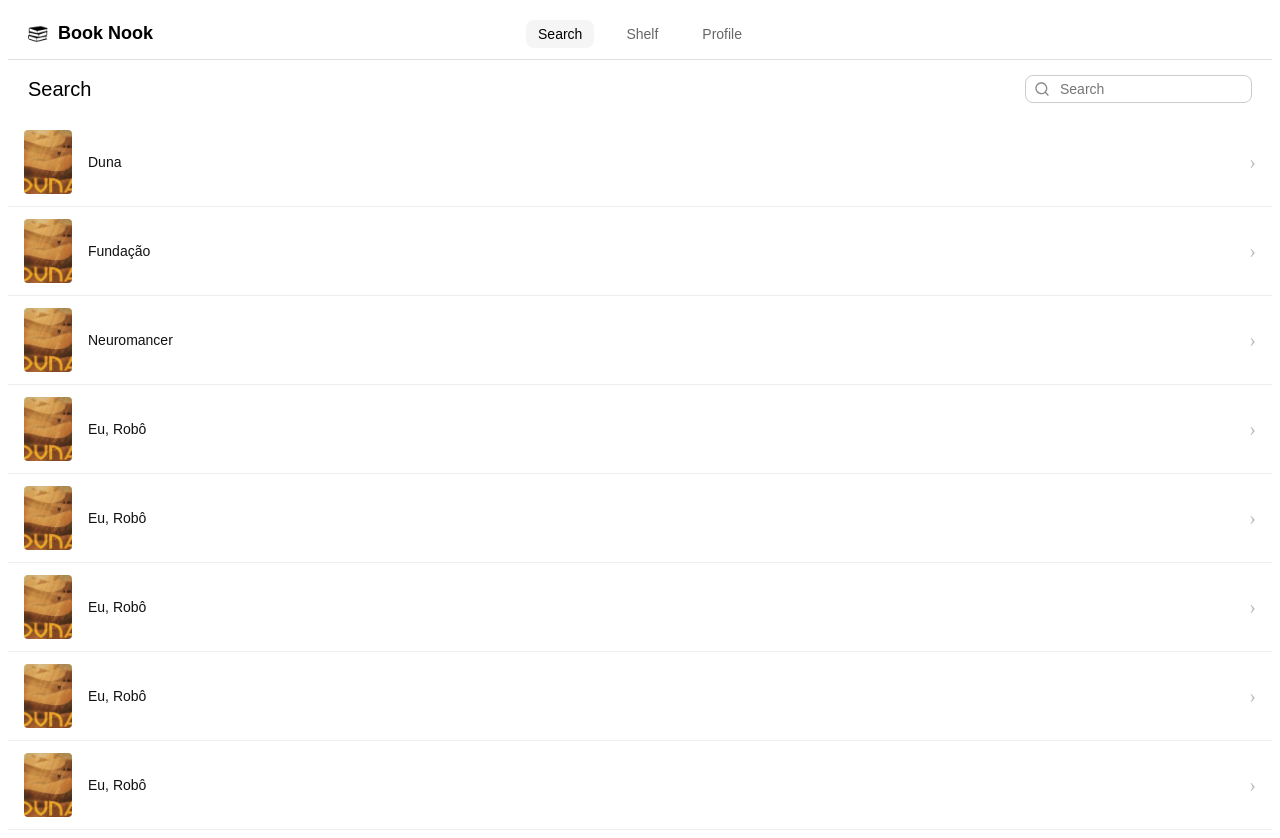
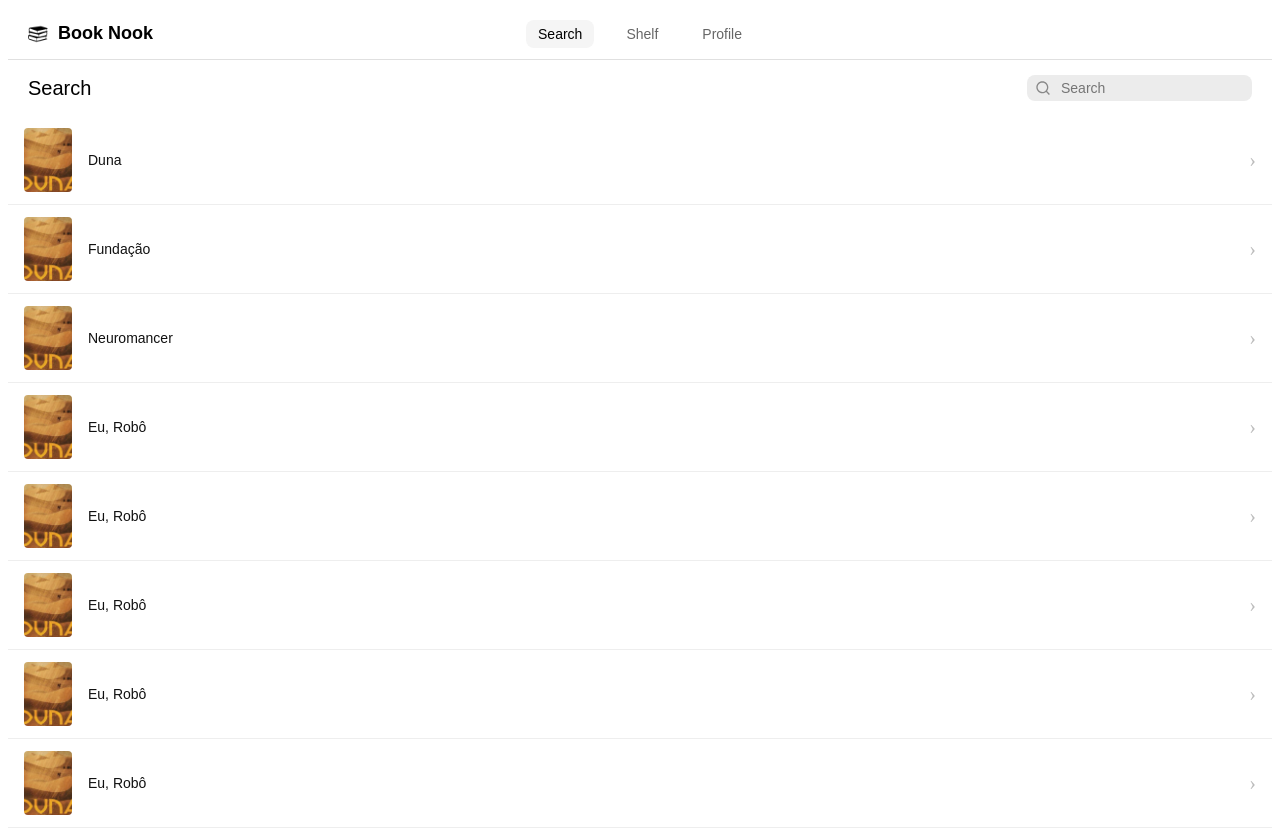
Before and after one commit to ThaisRochaEinsfeld/book-nook, a React (Create React App) app: page / in a window 1280 px wide. Built offline with nearby package versions, Linux system fonts and the light colour scheme; the HTML template or start-up script is replaced by a standard one.

Commit message:
styles input searcg

```diff
--- a/src/index.css
+++ b/src/index.css
@@ -52,15 +52,11 @@ nav a:hover {
 .search-wrapper {
   display: flex;
   align-items: center;
-  border: 1px solid #ccc;
+  border: none;
   border-radius: 8px;
   padding: 4px 8px;
   max-width: 300px;
-}
-
-.search-wrapper--embedded {
-  border-bottom: 1px solid #aaa;
-  border-radius: 12px 12px 0 0;
+  background-color: #ececec;
 }
 
 .search-icon {
@@ -73,6 +69,8 @@ nav a:hover {
   outline: none;
   flex: 1;
   font-size: 14px;
+  background-color: #ececec;
+  color: #bbb;
 }
 
 .search-page-header {
@@ -90,6 +88,7 @@ nav a:hover {
   color: black;
   font-weight: 500;
 }
+
 .book-list {
   display: flex;
   flex-direction: column;
```
